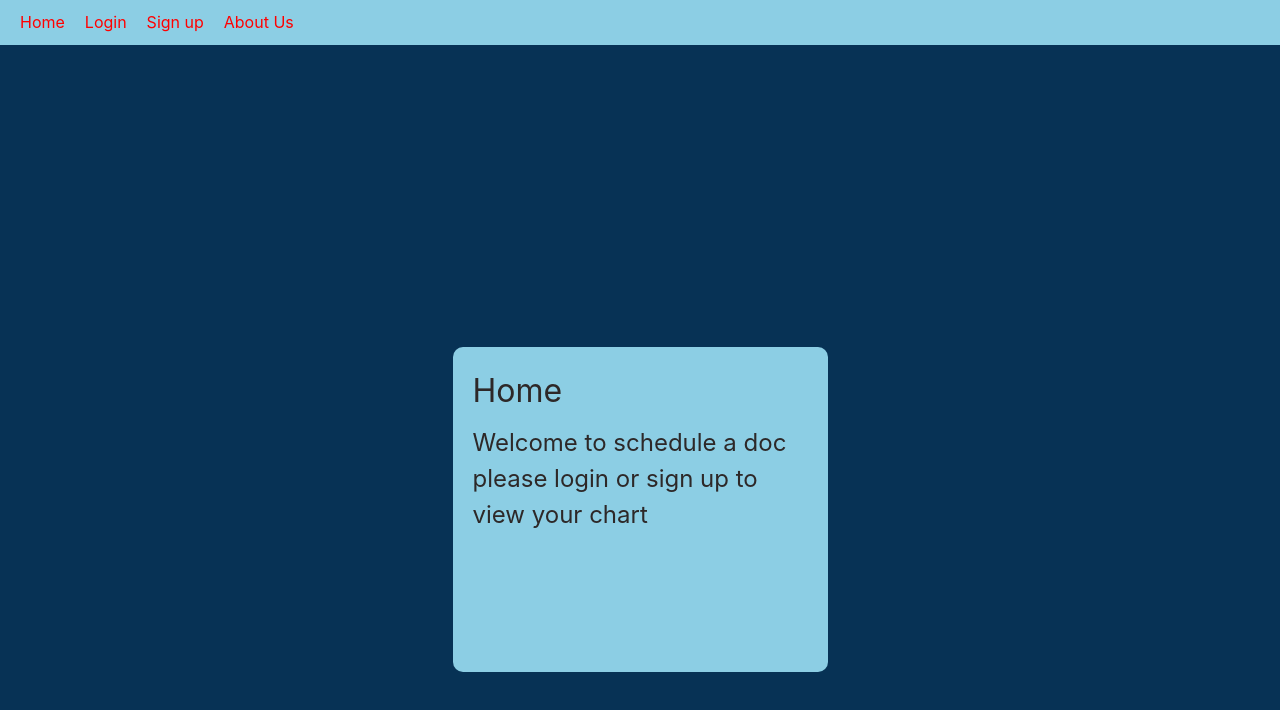
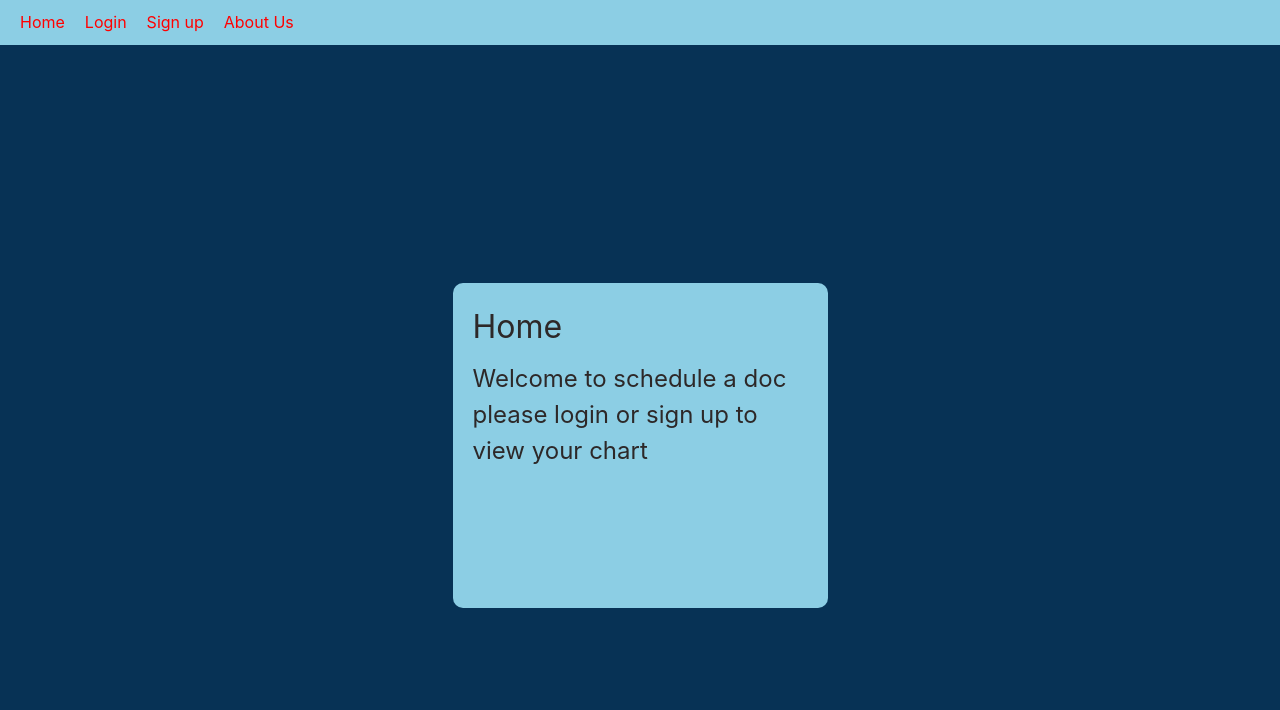
Before and after one commit to dmrlobo2002/Schedule-a-Doc, a React (Create React App) app in the folder frontend/: page / in a window 1280 px wide. Shown: the top 710 px of the page. Built offline with nearby package versions, Linux system fonts and the light colour scheme.

Commit message:
Fix AboutUS

```diff
--- a/frontend/src/components/pages/AboutUs.css
+++ b/frontend/src/components/pages/AboutUs.css
@@ -8,7 +8,6 @@
     background-color:rgb(7, 50, 85);
 }
 .Area{
-    margin-top: 8rem;
     width: 375px;
     height: 325px;
     background-color:rgb(140, 206, 228);
```
